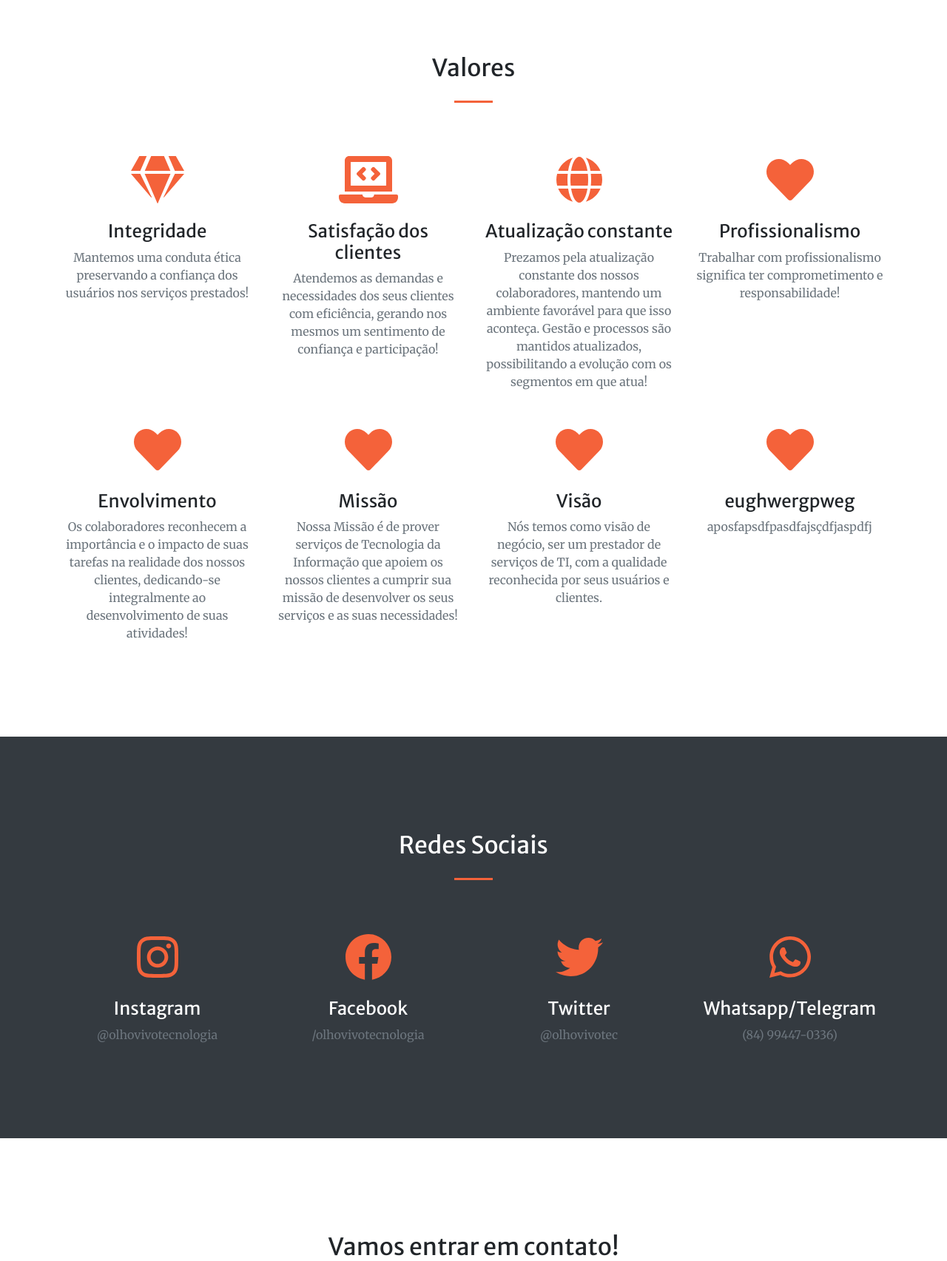
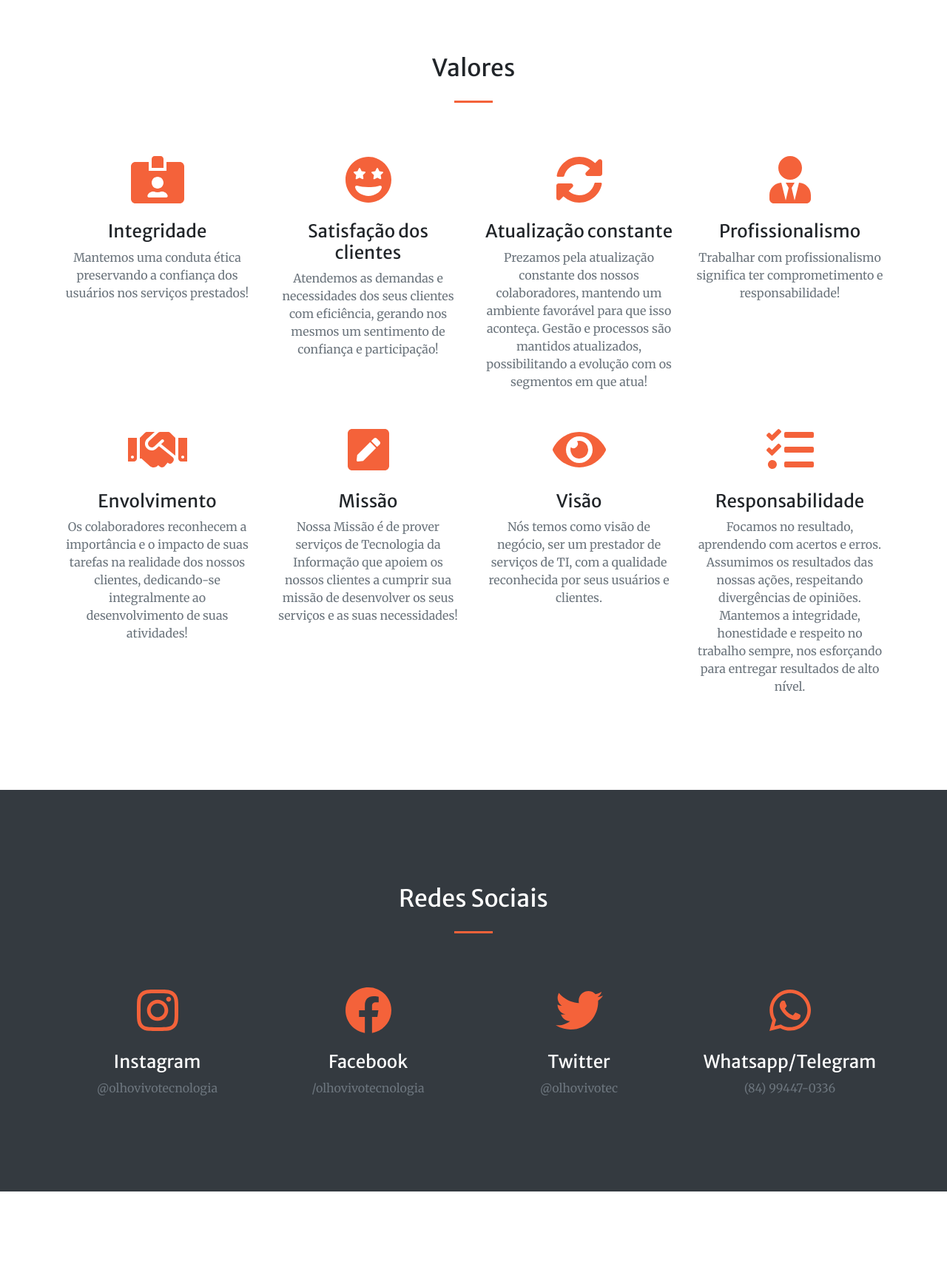
Before and after one commit to gustavopxavier/site_ovtec, a Django app: page / in a window 1280 px wide. Shown: the part 1200-2905 px from the top of the page at 74% size. Run offline with Django 3.2, Linux system fonts and the light colour scheme; some libraries are stand-ins or nearby versions.

Commit message:
Finalização da página inicial

```diff
--- a/pages/templates/pages/index.html
+++ b/pages/templates/pages/index.html
@@ -1,7 +1,7 @@
 {% load static %}
 
 <!DOCTYPE html>
-<html lang="en">
+<html lang="pt-br">
     <head>
         <meta charset="utf-8" />
         <meta name="viewport" content="width=device-width, initial-scale=1, shrink-to-fit=no" />
@@ -84,58 +84,58 @@
                 <div class="row">
                     <div class="col-lg-3 col-md-6 text-center">
                         <div class="mt-5">
-                            <i class="fas fa-4x fa-gem text-primary mb-4"></i>
+                            <i class="fas fa-4x fas fa-id-card-alt text-primary mb-4"></i>
                             <h3 class="h4 mb-2">Integridade</h3>
                             <p class="text-muted mb-0">Mantemos uma conduta ética preservando a confiança dos usuários nos serviços prestados!</p>
                         </div>
                     </div>
                     <div class="col-lg-3 col-md-6 text-center">
                         <div class="mt-5">
-                            <i class="fas fa-4x fa-laptop-code text-primary mb-4"></i>
+                            <i class="fas fa-4x fas fa-grin-stars text-primary mb-4"></i>
                             <h3 class="h4 mb-2">Satisfação dos clientes</h3>
                             <p class="text-muted mb-0">Atendemos as demandas e necessidades dos seus clientes com eficiência, gerando nos mesmos um sentimento de confiança e participação!</p>
                         </div>
                     </div>
                     <div class="col-lg-3 col-md-6 text-center">
                         <div class="mt-5">
-                            <i class="fas fa-4x fa-globe text-primary mb-4"></i>
+                            <i class="fas fa-4x fas fa-sync-alt text-primary mb-4"></i>
                             <h3 class="h4 mb-2">Atualização constante</h3>
                             <p class="text-muted mb-0">Prezamos pela atualização constante dos nossos colaboradores, mantendo um ambiente favorável para que isso aconteça. Gestão e processos são mantidos atualizados, possibilitando a evolução com os segmentos em que atua!</p>
                         </div>
                     </div>
                     <div class="col-lg-3 col-md-6 text-center">
                         <div class="mt-5">
-                            <i class="fas fa-4x fa-heart text-primary mb-4"></i>
+                            <i class="fas fa-4x fas fa-user-tie text-primary mb-4"></i>
                             <h3 class="h4 mb-2">Profissionalismo</h3>
                             <p class="text-muted mb-0">Trabalhar com profissionalismo significa ter comprometimento e responsabilidade!</p>
                         </div>
                     </div>
                     <div class="col-lg-3 col-md-6 text-center">
                         <div class="mt-5">
-                            <i class="fas fa-4x fa-heart text-primary mb-4"></i>
+                            <i class="fas fa-4x fas fa-handshake text-primary mb-4"></i>
                             <h3 class="h4 mb-2">Envolvimento</h3>
                             <p class="text-muted mb-0">Os colaboradores reconhecem a importância e o impacto de suas tarefas na realidade dos nossos clientes, dedicando-se integralmente ao desenvolvimento de suas atividades!</p>
                         </div>
                     </div>
                     <div class="col-lg-3 col-md-6 text-center">
                         <div class="mt-5">
-                            <i class="fas fa-4x fa-heart text-primary mb-4"></i>
+                            <i class="fas fa-4x fas fa-pen-square text-primary mb-4"></i>
                             <h3 class="h4 mb-2">Missão</h3>
                             <p class="text-muted mb-0">Nossa Missão é de prover serviços de Tecnologia da Informação que apoiem os nossos clientes a cumprir sua missão de desenvolver os seus serviços e as suas necessidades!</p>
                         </div>
                     </div>
                     <div class="col-lg-3 col-md-6 text-center">
                         <div class="mt-5">
-                            <i class="fas fa-4x fa-heart text-primary mb-4"></i>
+                            <i class="fas fa-4x fas fa-eye text-primary mb-4"></i>
                             <h3 class="h4 mb-2">Visão</h3>
                             <p class="text-muted mb-0">Nós temos como visão de negócio, ser um prestador de serviços de TI, com a qualidade reconhecida por seus usuários e clientes.</p>
                         </div>
                     </div>
                     <div class="col-lg-3 col-md-6 text-center">
                         <div class="mt-5">
-                            <i class="fas fa-4x fa-heart text-primary mb-4"></i>
-                            <h3 class="h4 mb-2">eughwergpweg</h3>
-                            <p class="text-muted mb-0">aposfapsdfpasdfajsçdfjaspdfj</p>
+                            <i class="fas fa-4x fa-tasks text-primary mb-4"></i>
+                            <h3 class="h4 mb-2">Responsabilidade</h3>
+                            <p class="text-muted mb-0">Focamos no resultado, aprendendo com acertos e erros. Assumimos os resultados das nossas ações, respeitando divergências de opiniões. Mantemos a integridade, honestidade e respeito no trabalho sempre, nos esforçando para entregar resultados de alto nível.</p>
                         </div>
                     </div>
                 </div>
@@ -245,7 +245,7 @@
                         <div class="mt-5">
                             <i class="fas fa-4x fab fa-whatsapp text-primary mb-4"></i>
                             <h3 class="h4 mb-2">Whatsapp/Telegram</h3>
-                            <p class="text-muted mb-0">(84) 99447-0336)</p>
+                            <a class="text-muted mb-0" href="http://wa.me/qr/EDZJNJC7XVNSJ1" target="_blank">(84) 99447-0336</a>
                         </div>
                     </div>
                 </div>
@@ -266,7 +266,7 @@
                 <div class="row">
                     <div class="col-lg-4 ml-auto text-center mb-5 mb-lg-0">
                         <i class="fas fa-phone fa-3x mb-3 text-muted"></i>
-                        <div> (84) 99447-0336</div>
+                        <div><a href="tel:+5584994470336">(84) 99447-0336</a></div>
                     </div>
                     <div class="col-lg-4 mr-auto text-center">
                         <i class="fas fa-envelope fa-3x mb-3 text-muted"></i>
@@ -287,6 +287,6 @@
         <script src="https://cdnjs.cloudflare.com/ajax/libs/jquery-easing/1.4.1/jquery.easing.min.js"></script>
         <script src="https://cdnjs.cloudflare.com/ajax/libs/magnific-popup.js/1.1.0/jquery.magnific-popup.min.js"></script>
         <!-- Core theme JS-->
-        <script src="js/scripts.js"></script>
+        <!-- <script src="js/scripts.js"></script> -->
     </body>
 </html>
```
Also changed, not shown: site_ovtec/settings.py (+5 -3 lines).
